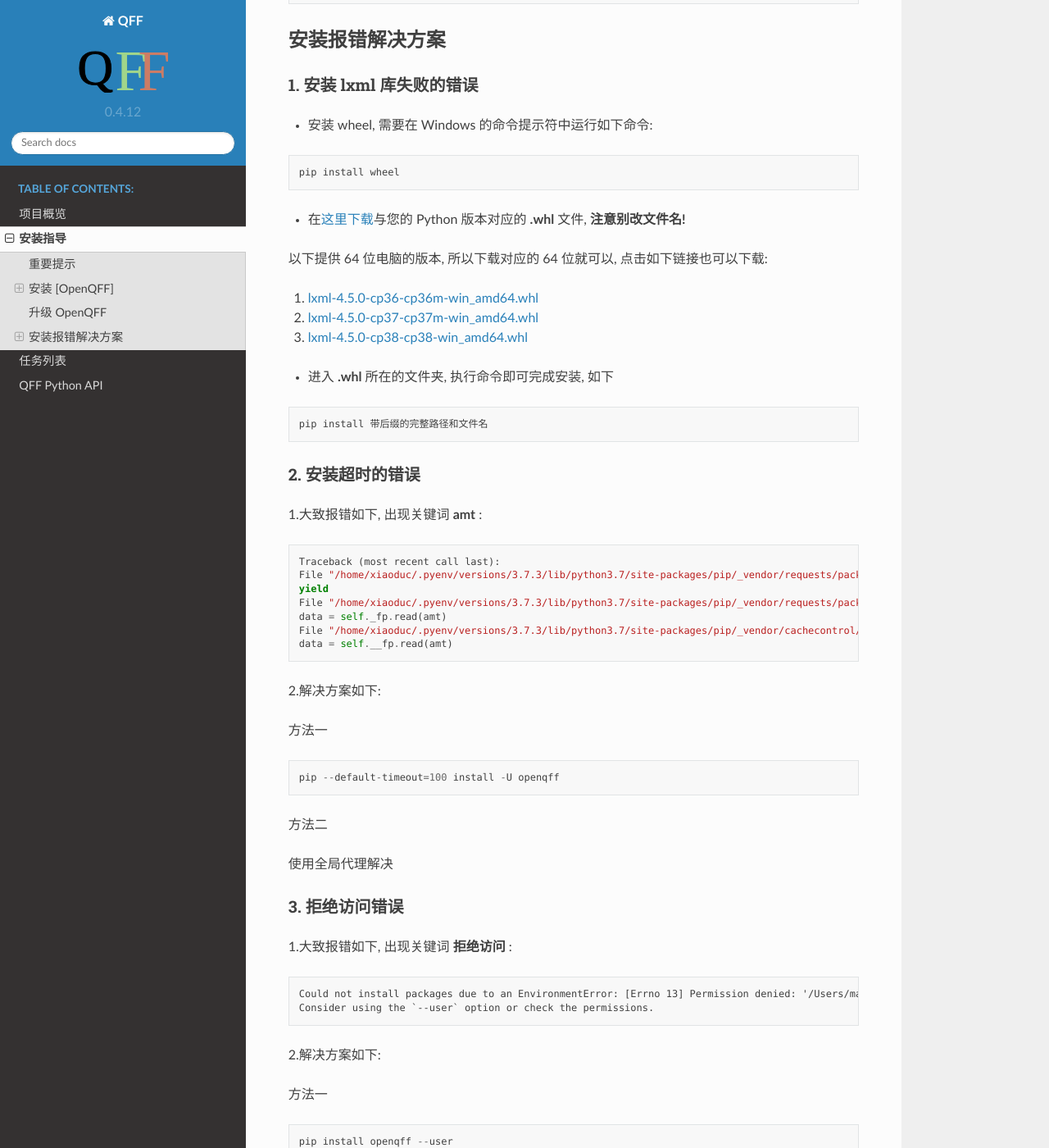
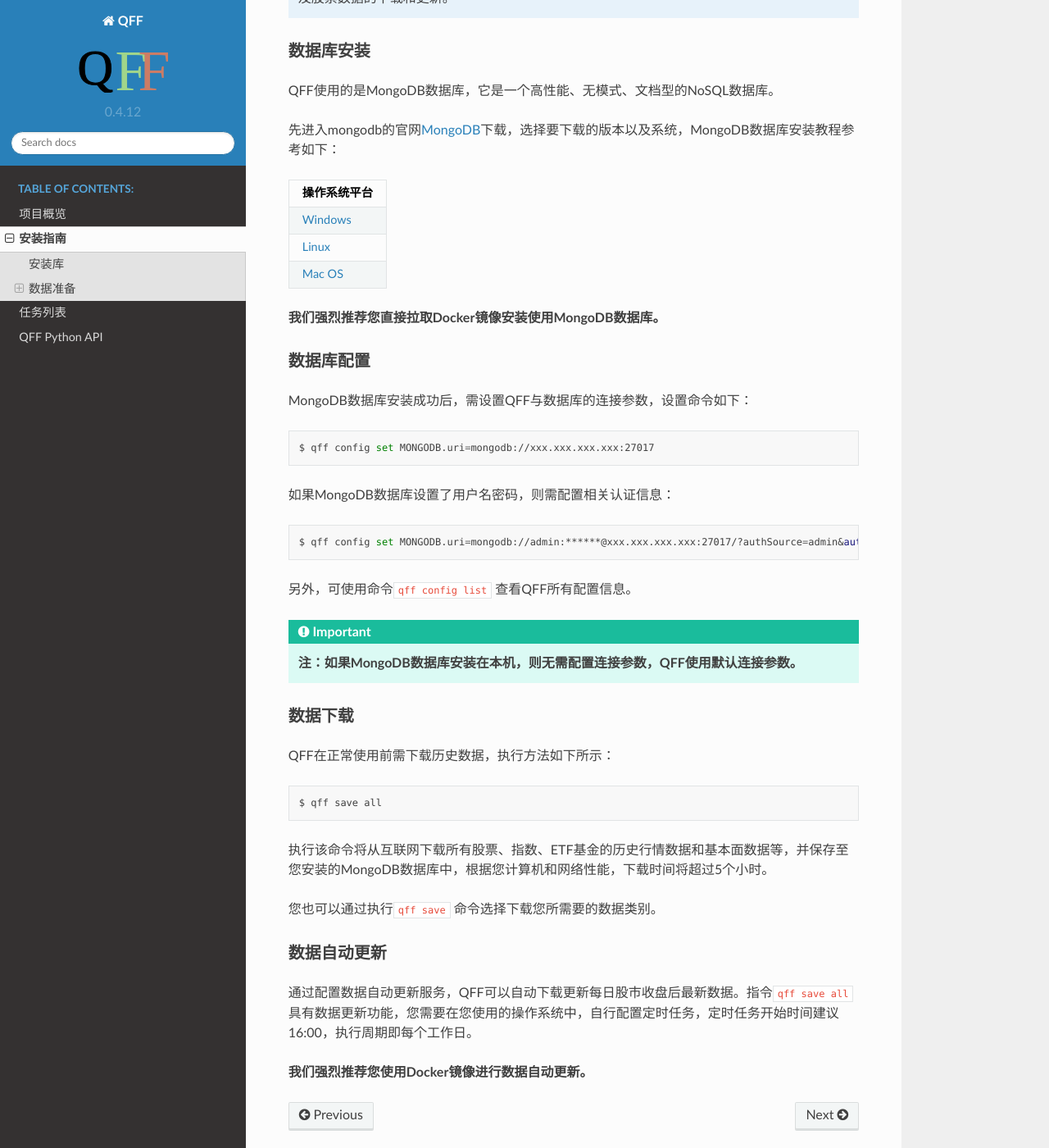
Before and after one commit to haijiangxu/qff, a Sphinx documentation site: the page built from docs/installation.md, in a window 1280 px wide and 1400 px high, scrolled down 910 px. Shown: the whole window at 82% size. Built offline with Sphinx 7.4.7 and the Read the Docs theme 2.0.0, drawn with Linux system fonts in a browser that asks for light colours; some of the changed text lies outside the part shown.

Commit message:
更新项目文档

````diff
--- a/docs/apidoc.rst
+++ b/docs/apidoc.rst
@@ -3,7 +3,7 @@
 
 
 历史数据查询接口
-------------
+------------------
 
 .. automodule:: qff.price.query
    :members:
--- a/docs/conf.py
+++ b/docs/conf.py
@@ -53,8 +53,15 @@
 extensions = [
     'sphinx.ext.autodoc',
     "myst_parser",
-    "sphinx_rtd_theme"
+    "sphinx_rtd_theme",
+    'sphinx.ext.autosummary',
+    'sphinx.ext.viewcode',
+    'sphinx.ext.todo',
+    'sphinx_autodoc_typehints',
 ]
+
+myst_heading_anchors = 3
+myst_enable_extensions = ["deflist", "tasklist", "colon_fence"]
 
 templates_path = ['_templates']
 html_static_path = ['_static']
@@ -77,4 +84,13 @@
 
 # If true, "Created using Sphinx" is shown in the HTML footer. Default is True.
 
+
+html_use_index = True
+
 html_show_sphinx = False
+html_show_copyright = True
+
+# Output file base name for HTML help builder.
+htmlhelp_basename = 'qffdoc'
+# If true, `todo` and `todoList` produce output, else they produce nothing.
+todo_include_todos = True
--- a/docs/installation.md
+++ b/docs/installation.md
@@ -1,115 +1,90 @@
-#  安装指导
-
-## 重要提示
-
-1. 目前 [OpenQFF] 仅支持 64 位版本的操作系统安装和使用;
-2. 目前 [OpenQFF] 仅支持 [Python](https://www.python.org/) 3.7(64 位) 及以上版本, 这里推荐 [Python](https://www.python.org/) 3.8.13(64 位) 版本;
-3. [OpenQFF] 推荐安装最新版本的 [Anaconda (64 位)](https://www.anaconda.com/), 可以解决大部分环境配置问题;
-4. 对于熟悉容器技术的小伙伴, 可以安装 Docker 使用, 指导教程如下: [OpenQFF Docker 部署].
-
-## 安装 [OpenQFF]
+# 安装指南
 
 
-### 通用安装
+```{admonition} 注解
+- QFF仅支持[Python](https://www.python.org/)3.7(64 位) 及以上版本, 这里推荐[Python](https://www.python.org/)3.8.10(64 位) 版本。
+- 如果执行 `pip install`安装依赖库网络速度比较慢的话，推荐使用
+`pip install -i https://pypi.douban.com/simple` 国内镜像来加速。
+- 为避免因为环境问题出现安装失败，建议您使用虚拟环境安装，推荐使用
+ `python -m venv venv` 创建虚拟环境，并执行 `venv\Scripts\activate` 激活运行虚拟环境。
+```
+## 安装库
 
+```bash
+$ pip install qff
 ```
-pip install openqff  --upgrade
+
+P.S. 由于目前版本更新迭代频繁, 请在使用 QFF 前先升级, 命令如下所示:
+
+```bash
+$ pip install qff --upgrade -i https://pypi.douban.com/simple
+```
+
+查看 QFF 是否安装成功可以通过如下方式:
+
+```bash
+$ qff --version
+```
+
+## 数据准备
+```{admonition} 注解
+
+QFF框架提供所有数据均从互联网上抓取，并经过专业清洗保存在用户自己搭建的数据库服务器中，这样设计的优点是增强数据的可靠性，数据永久保存在用户自己手上，避免后期因为网站更新造成数据缺失或格式不匹配等问题。因此，在QFF正常使用前，需进行数据库的安装配置，以及股票数据的下载和更新。
+
 ```
 
 
-### 国内安装-Python
+### 数据库安装
 
-```
-pip install openqff -i http://mirrors.aliyun.com/pypi/simple/ --trusted-host=mirrors.aliyun.com  --upgrade
+QFF使用的是MongoDB数据库，它是一个高性能、无模式、文档型的NoSQL数据库。
+
+先进入mongodb的官网[MongoDB](https://www.mongodb.com/try/download/community)下载，选择要下载的版本以及系统，MongoDB数据库安装教程参考如下：
+
+| 操作系统平台                                                                |
+| --------------------------------------------------------------------- |
+| [Windows](https://www.runoob.com/mongodb/mongodb-window-install.html) |
+| [Linux](https://www.runoob.com/mongodb/mongodb-linux-install.html)    |
+| [Mac OS](https://www.runoob.com/mongodb/mongodb-osx-install.html)     |
+
+**我们强烈推荐您直接拉取Docker镜像安装使用MongoDB数据库。**
+
+### 数据库配置
+
+MongoDB数据库安装成功后，需设置QFF与数据库的连接参数，设置命令如下：
+
+```bash
+$ qff config set MONGODB.uri=mongodb://xxx.xxx.xxx.xxx:27017
 ```
 
-### 国内安装-Anaconda
+如果MongoDB数据库设置了用户名密码，则需配置相关认证信息：
 
-```
-pip install openqff -i http://mirrors.aliyun.com/pypi/simple/ --trusted-host=mirrors.aliyun.com  --user  --upgrade
+```bash
+$ qff config set MONGODB.uri=mongodb://admin:******@xxx.xxx.xxx.xxx:27017/?authSource=admin&authMechanism=SCRAM-SHA-256
 ```
 
-## 升级 [OpenQFF](https://github.com/akfamily/akshare)
+另外，可使用命令`qff config list` 查看QFF所有配置信息。
 
-P.S. **由于目前版本更新迭代频繁, 请在使用 [OpenQFF](https://github.com/akfamily/akshare) 前先升级, 命令如下所示**
-
-```
-pip install openqff --upgrade -i https://pypi.org/simple
+```{important}
+**注：如果MongoDB数据库安装在本机，则无需配置连接参数，QFF使用默认连接参数。**
 ```
 
 
-## 安装报错解决方案
 
-### 1. 安装 lxml 库失败的错误
 
-- 安装 wheel, 需要在 Windows 的命令提示符中运行如下命令:
+### 数据下载
 
-```
-pip install wheel
+QFF在正常使用前需下载历史数据，执行方法如下所示：
+
+```bash
+$ qff save all
 ```
 
-- 在[这里下载](http://www.lfd.uci.edu/~gohlke/pythonlibs/#lxml3)与您的 Python 版本对应的 **.whl** 文件, **注意别改文件名!**
+执行该命令将从互联网下载所有股票、指数、ETF基金的历史行情数据和基本面数据等，并保存至您安装的MongoDB数据库中，根据您计算机和网络性能，下载时间将超过5个小时。
 
-以下提供 64 位电脑的版本, 所以下载对应的 64 位就可以, 点击如下链接也可以下载:
+您也可以通过执行`qff save` 命令选择下载您所需要的数据类别。
 
-1. [lxml‑4.5.0‑cp36‑cp36m‑win_amd64.whl](https://jfds-1252952517.cos.ap-chengdu.myqcloud.com/akshare/software/lxml/lxml-4.5.0-cp36-cp36m-win_amd64.whl)
-2. [lxml‑4.5.0‑cp37‑cp37m‑win_amd64.whl](https://jfds-1252952517.cos.ap-chengdu.myqcloud.com/akshare/software/lxml/lxml-4.5.0-cp37-cp37m-win_amd64.whl)
-3. [lxml‑4.5.0‑cp38‑cp38‑win_amd64.whl](https://jfds-1252952517.cos.ap-chengdu.myqcloud.com/akshare/software/lxml/lxml-4.5.0-cp38-cp38-win_amd64.whl)
+### 数据自动更新
 
-- 进入 **.whl** 所在的文件夹, 执行命令即可完成安装, 如下
+通过配置数据自动更新服务，QFF可以自动下载更新每日股市收盘后最新数据。指令`qff save all`具有数据更新功能，您需要在您使用的操作系统中，自行配置定时任务，定时任务开始时间建议16:00，执行周期即每个工作日。
 
-```
-pip install 带后缀的完整路径和文件名
-```
-
-### 2. 安装超时的错误
-
-1.大致报错如下, 出现关键词 **amt** :
-
-```
-Traceback (most recent call last):
-File "/home/xiaoduc/.pyenv/versions/3.7.3/lib/python3.7/site-packages/pip/_vendor/requests/packages/urllib3/response.py", line 228, in _error_catcher
-yield
-File "/home/xiaoduc/.pyenv/versions/3.7.3/lib/python3.7/site-packages/pip/_vendor/requests/packages/urllib3/response.py", line 310, in read
-data = self._fp.read(amt)
-File "/home/xiaoduc/.pyenv/versions/3.7.3/lib/python3.7/site-packages/pip/_vendor/cachecontrol/filewrapper.py", line 49, in read
-data = self.__fp.read(amt)
-```
-
-2.解决方案如下:
-
-方法一
-
-```
-pip --default-timeout=100 install -U openqff
-```
-
-方法二
-
-使用全局代理解决
-
-### 3. 拒绝访问错误
-
-1.大致报错如下, 出现关键词 **拒绝访问** :
-
-```
-Could not install packages due to an EnvironmentError: [Errno 13] Permission denied: '/Users/mac/Anaconda/anaconda3/lib/python3.7/site-packages/cv2/__init__.py'
-Consider using the `--user` option or check the permissions.
-```
-
-2.解决方案如下:
-
-方法一
-
-```
-pip install openqff --user
-```
-
-方法二
-
-使用管理员权限(右键单击选择管理员权限)打开 Anaconda Prompt 进行安装
-
-### 4. 提示其他的错误
-
-- 方法一: 确认并升级您已安装 64 位的 **Python3.7** 及以上版本
-- 方法二: 使用 conda 的虚拟环境来安装, 详见 **[OpenQFF]环境配置** 板块的内容
+**我们强烈推荐您使用Docker镜像进行数据自动更新。**
--- a/docs/introduction.md
+++ b/docs/introduction.md
@@ -1,36 +1,52 @@
 # 项目概览
 
-**QFF**是基于Python语言开发的一个量化金融框架库，提供数据爬取-数据存储-策略编写-策略分析-策略回测-模拟交易等一站式解决方案，用于为个人用户提供本地的回测和模拟交易环境，使用户更加专注于交易策略的编写。
+**QFF**是基于Python语言开发的一个量化金融框架库，提供数据获取-数据存储-策略编写-策略分析-策略回测-模拟交易等一站式解决方案，用于为个人用户提供本地的回测和模拟交易环境，使用户更加专注于交易策略的编写。
+
+
+:::{admonition} 提示
+:class: tip
+请访问 [Github](https://github.com/haijiangxu/qff) 网站获取QFF源代码，
+如果有任何问题请访问 [Github Issues](https://github.com/haijiangxu/qff/issues) 查询或提交。
+
+:::
 
 ## 主要功能
 
-#### 1. 提供免费的金融数据接口
+**1. 提供免费的金融数据接口** 。提供国内股票、指数、基金等金融产品的基本面数据、实时和历史行情数据、技术指标等。所有数据均从互联网上抓取，并经过专业清洗保存在用户自己搭建的数据库服务器中。
 
-QFF提供国内A股数据、指数数据以及ETF基金数据。其中股票数据包括日和分钟级别股票行情数据、年报季报等财务数据、上市公司基本信息、融资融券信息等。所有数据均通过QFF从互联网上抓取，并经过专业清洗保存在用户自己搭建的数据库服务器中。
+**2. 提供灵活优雅的策略编写接口**。提供类似[聚宽](https://www.joinquant.com/)的策略程序框架，及灵活优雅的策略编写接口。策略文件中可以使用所有的Python标准库和用户自己常用的第三方库，用户可以很方便的实现自己的交易思路，编写自己的策略。
 
-#### 2. 提供灵活优雅的策略编写接口
+**3. 提供本地运行的回测和模拟交易环境**。支持本地运行用户编写的策略文件，进行回测和模拟交易。通过选择回测日期区间，测试用户策略在历史数据下的收益情况，如果回测结果良好，可以进一步利用实时数据进行模拟交易，以验证策略的可用性，从而帮助用户做出理性的投资决策。
 
-QFF提供类似[聚宽](https://www.joinquant.com/) 的策略程序框架，并提供灵活优雅的策略编写接口。策略文件中可以使用所有的Python标准库和用户自己常用的第三方库，用户可以很方便的实现自己的交易思路，编写自己的策略。
+**4. 提供丰富的策略分析报告**。在对策略进行回测和模拟交易时，计算策略运行的各种风险指标和绩效指标，以帮助用户识别策略的优劣，并输出内容丰富的策略分析报告。另外，针对股票择时策略（附加的策略模板），可以单独输出策略分析报告。
 
-#### &#x20;3. 提供本地运行的回测和模拟交易环境
+**5. 提供实用的策略编写辅助功能**。为方便用户编写策略，QFF收集了常用的公共函数，包括技术指标计算，同花顺公式基础函数等等。另外，针对仓位管理、风险管理、止盈止损策略等，提供了一个交易系统框架，可提供给用户编写策略时使用，用户也可方便的扩展，构建自己的交易系统。
 
-QFF支持本地运行用户编写的策略文件进行回测和模拟交易。通过选择回测日期区间，测试用户策略在历史数据下的收益情况，如果回测结果良好，可以进一步利用实时数据进行模拟交易，以验证策略的可用性，从而帮助用户做出理性的投资决策。
 
-#### 4. 提供丰富的策略分析报告
-
-QFF在对策略进行回测和模拟交易时，计算策略运行的各种风险指标和绩效指标，以帮助用户识别策略的优劣，并输出内容丰富的策略分析报告。另外，QFF针对股票择时策略（附加的策略模板），可以单独输出策略分析报告。
-
-#### 5. 提供实用的策略编写辅助功能
-
-为方便用户编写策略，QFF收集了常用的公共函数，包括技术指标计算，同花顺公式基础函数等等。另外，QFF针对仓位管理、风险管理、止盈止损策略等，提供了一个交易系统框架，可提供给用户编写策略时使用，用户也可方便的扩展，实现自己的交易系统框架，
+  [数据库安装](installation.md#数据库安装)
 
 ## 主要特点
 
-*   提供数据爬取-数据存储-策略编写-策略分析-策略回测-模拟交易等一站式解决方案；
-*   提供优雅的策略编写接口（类似聚宽），方便用户快速入门；
-*   提供本地的运行环境以提升策略运行效率；
-*   提供丰富的数据接口，以获取免费的股票和市场数据；
-*   提供实用的辅助功能，如：指标计算、交易系统框架等，尽量简化策略编写。
+```{eval-rst}
+
+================  ===================================================
+   **易于使用**         让您专注于策略的开发，一行简单的命令就可以执行您的策略
+   **接口丰富**         提供优雅的策略编写接口，方便用户快速入门实现自己的策略。
+   **本地运行**         提供本地的运行环境，相较其他量化框架，提升策略运行效率。
+   **数据免费**         提供丰富的数据接口，以获取免费的股票和市场数据。
+   **文档完善**         提供最佳的文档支持，每个接口均提供详细的说明和示例。
+   **代码简单**         使用Python语言开发，避免使用复杂的数据结构，代码容易理解。
+================  ===================================================
+
+```
+### 与其他量化框架比较
+
+| **框架**   | QFF | JoinQuant | rqalpha | QUANTAXIS | Backtrader |
+| :------- | :-- | :-------- | :------ | :-------- | :--------- |
+| **运行环境** | 本地  | 网络        | 本地      | 本地        | 本地         |
+| **数据获取** | 免费  | 收费        | 收费      | 免费        | 无          |
+| **学习难度** | 简单  | 未开源       | 复杂      | 中等        | 复杂         |
+| **文档支持** | 完善  | 完善        | 完善      | 一般        | 完善         |
 
 ## 声明
 
@@ -53,8 +69,8 @@
 
 ## 鸣谢
 
-首先要特别感谢[QUANTAXIS](https://github.com/yutiansut/QUANTAXIS) 在项目开发上对本人提供的借鉴和学习的机会。
+首先要特别感谢[QUANTAXIS](https://github.com/yutiansut/QUANTAXIS)在项目开发上对本人提供的借鉴和学习的机会。
 
-特别感谢[JoinQuant](https://www.joinquant.com) 提供的对于本项目框架和接口方面的学习和借鉴的机会。
+特别感谢[JoinQuant](https://www.joinquant.com)提供的对于本项目框架和接口方面的学习和借鉴的机会。
 
-特别感谢[AKShare](https://github.com/akfamily/akshare) 提供的对于本项目文档方面的学习和借鉴的机会。
+特别感谢[AKShare](https://github.com/akfamily/akshare)和[rqalpha](https://github.com/ricequant/rqalpha)提供的对于本项目文档方面的学习和借鉴的机会。
--- a/docs/requirements.txt
+++ b/docs/requirements.txt
@@ -6,3 +6,4 @@
 markdown~=3.4.1
 sphinx-autobuild~=2021.3.14
 myst_parser~=0.18.1
+sphinx-autodoc-typehints
````
Also changed, not shown: docs/index.rst (+7 -6 lines), docs/tasklist.md (+30 -31 lines), .readthedocs.yaml.
